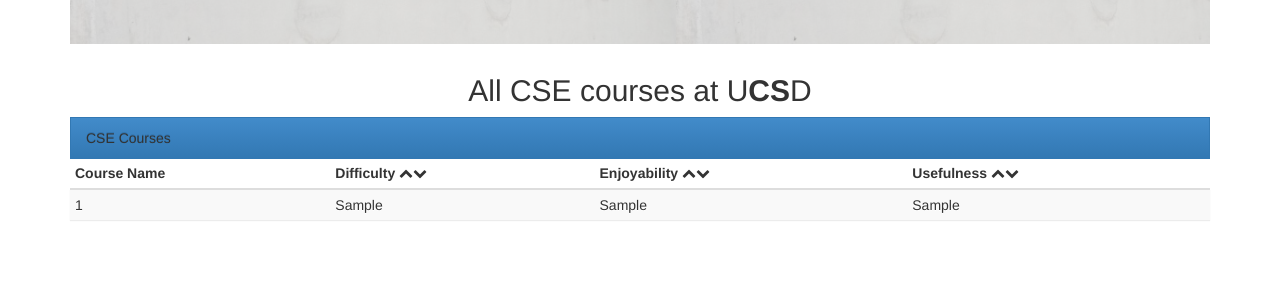
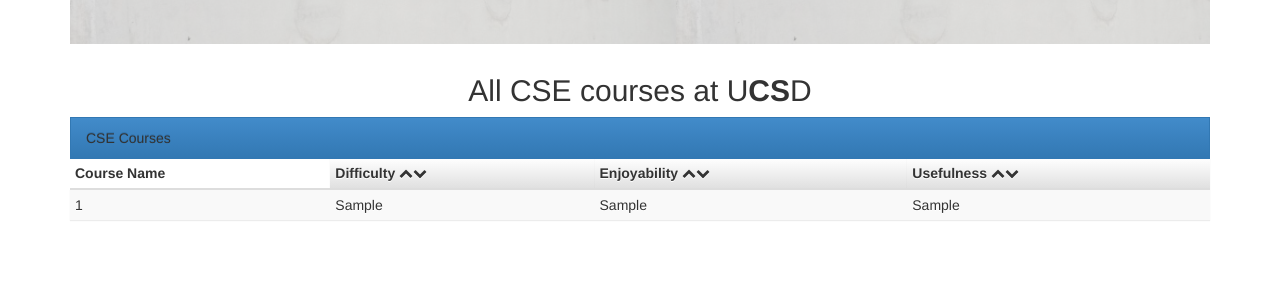
Before and after one commit to Chuyinzki/CSE170-FinalProject, a Node server app: template views/allClasses.handlebars in a window 1280 px wide. Shown: the part 205-505 px from the top of the page. Run offline with Node 20, Linux system fonts and the light colour scheme; the template is opened without the code that fills it: most values are stand-ins (such as "Sample title", 1, 10 or a date in 2020); some libraries are stand-ins or nearby versions.

Commit message:
Made Diff/Enj/Use more buttony looking

```diff
--- a/views/allClasses.handlebars
+++ b/views/allClasses.handlebars
@@ -68,9 +68,9 @@
     <thead>
       <tr>
         <th>Course Name</th>
-        <th>Difficulty <i class="fa fa-chevron-up"></i><i class="fa fa-chevron-down"></i></th>
-        <th>Enjoyability <i class="fa fa-chevron-up"></i><i class="fa fa-chevron-down"></i></th>
-        <th>Usefulness <i class="fa fa-chevron-up"></i><i class="fa fa-chevron-down"></i></th>
+        <th class="btn-default">Difficulty <i class="fa fa-chevron-up"></i><i class="fa fa-chevron-down"></i></th>
+        <th class="btn-default">Enjoyability <i class="fa fa-chevron-up"></i><i class="fa fa-chevron-down"></i></th>
+        <th class="btn-default">Usefulness <i class="fa fa-chevron-up"></i><i class="fa fa-chevron-down"></i></th>
       </tr>
     </thead>
     <tbody>
```
